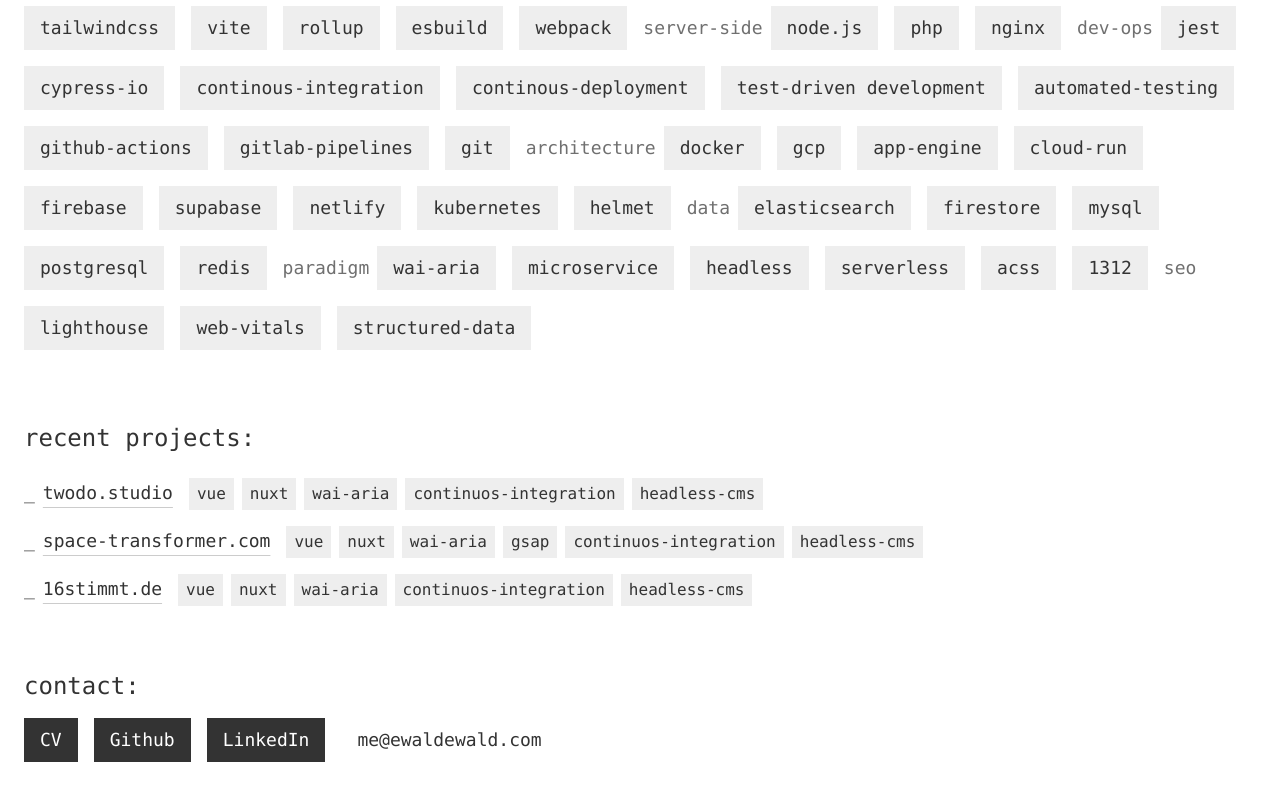
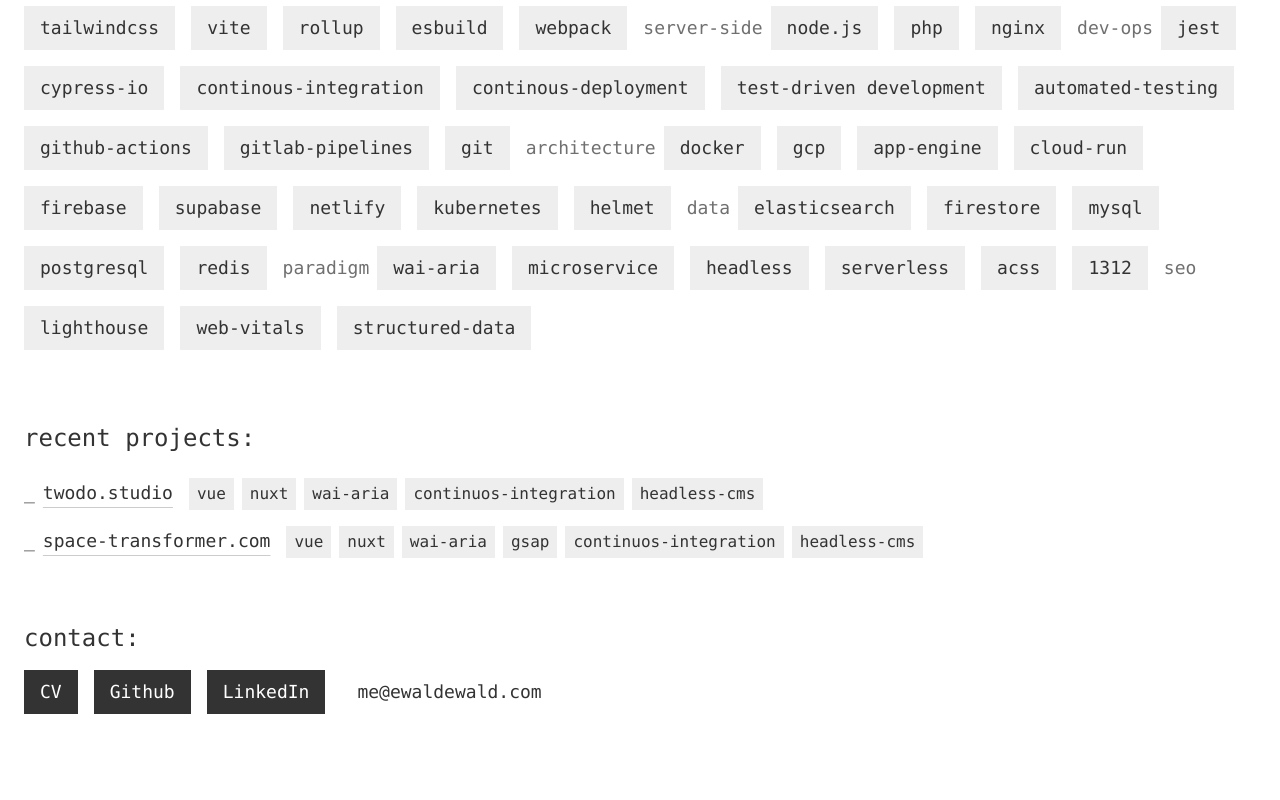
Before and after one commit to cewald/website, a Nuxt app: page / in a window 1280 px wide. Shown: the part 489-1289 px from the top of the page. After the commit the page ends 1267 px from the top, so only its background shows below. Built offline with nearby package versions, Linux system fonts and the light colour scheme; a web font is replaced by a local one.

Commit message:
feat: update projects

```diff
--- a/src/components/ProjectsBlock.vue
+++ b/src/components/ProjectsBlock.vue
@@ -13,12 +13,7 @@ const projects: {
     title: 'space-transformer.com',
     link: 'https://www.space-transformer.com',
     tags: [ 'vue', 'nuxt', 'wai-aria', 'gsap', 'continuos-integration', 'headless-cms' ],
-  },
-  {
-    title: '16stimmt.de',
-    link: 'https://www.16stimmt.de',
-    tags: [ 'vue', 'nuxt', 'wai-aria', 'continuos-integration', 'headless-cms' ],
-  },
+  }
 ]
 </script>
 
```
